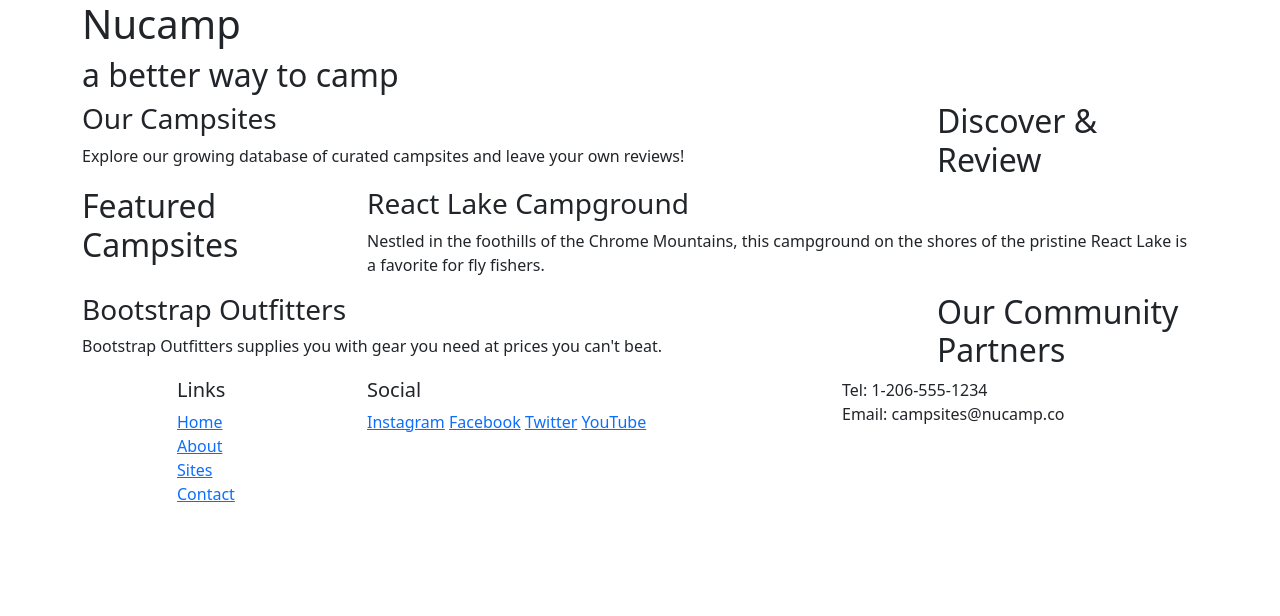
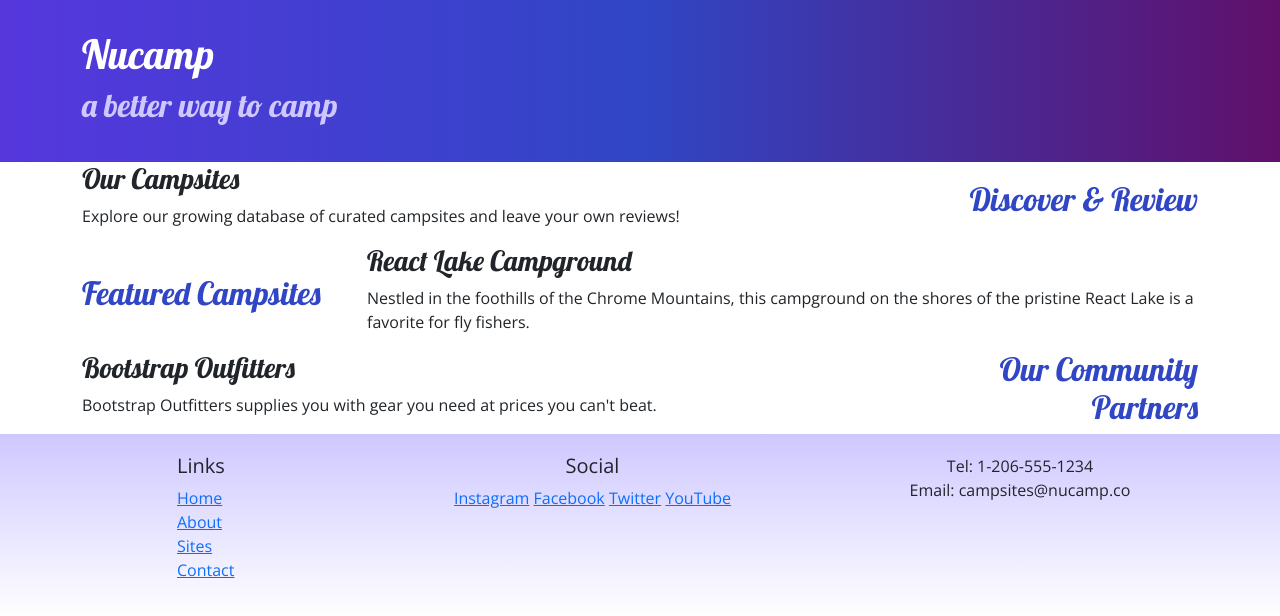
Before and after one commit to damssket/git-test, a plain HTML site: page index.html in a window 1280 px wide. Drawn offline with nearby package versions, Linux system fonts and the light colour scheme.

Commit message:
Adding styles

```diff
--- /dev/null
+++ b/css/styles.css
@@ -0,0 +1,32 @@
+body {
+    font-family: "Open Sans", sans-serif;
+}
+
+h1, h2, h3 {
+    font-family: "Lobster", cursive;
+}
+
+h2 {
+    color: #3046C5;
+}
+
+header {
+    padding: 30px;
+    background-image: linear-gradient(to right, #5637DD, #3046C5, #60106B);
+    color: white;
+}
+
+header h2 {
+    color: #CEC8FF;
+}
+
+footer {
+    background-image: linear-gradient(#CEC8FF, white);
+    padding: 20px 0;
+}
+
+.row-content {
+    padding: 50px 0;
+    border-bottom: 1px ridge;
+    min-height: 200px;
+}
--- a/index.html
+++ b/index.html
@@ -7,6 +7,9 @@
 
         <!-- Bootstrap CSS -->
         <link href="https://cdn.jsdelivr.net/npm/bootstrap@5.2.3/dist/css/bootstrap.min.css" rel="stylesheet" integrity="sha384-rbsA2VBKQhggwzxH7pPCaAqO46MgnOM80zW1RWuH61DGLwZJEdK2Kadq2F9CUG65" crossorigin="anonymous"/>
+        <!--Additional CSS must be placed after Bootstrap CSS -->
+        <link rel="stylesheet" href="https://fonts.googleapis.com/css?family=Lobster|Open+Sans" />
+        <link rel="stylesheet" href="css/styles.css" />
 
         <title>Nucamp: A Better Way to Camp</title>
     </head>
@@ -27,9 +30,9 @@
         <main class="container">
 
             <!--discover section-->
-            <section class="row">
+            <section class="row row-contain align-items-center">
                 <div class="col-sm-4 col-md-3 order-sm-last">
-                    <h2>Discover & Review</h2>
+                    <h2 class="text-sm-end">Discover & Review</h2>
                 </div>
                 <div class="col">
                     <h3>Our Campsites</h3>
@@ -38,7 +41,7 @@
             </section>
 
             <!--feacture section-->
-            <section class="row">
+            <section class="row row-contain align-items-center">
                 <div class="col-sm-4 col-md-3">
                     <h2>Featured Campsites</h2>
                 </div>
@@ -49,9 +52,9 @@
             </section>
 
             <!-- partner section -->
-            <section class="row">
+            <section class="row row-contain align-items-center">
                 <div class="col-sm-4 col-md-3 order-sm-last">
-                    <h2>Our Community Partners</h2>
+                    <h2 class="text-sm-end">Our Community Partners</h2>
                 </div>
                 <div class="col">
                 <h3>Bootstrap Outfitters</h3>
@@ -73,14 +76,14 @@
                             <li><a href="#">Contact</a></li>
                         </ul>
                     </div>
-                    <div class="col-6 col-sm-5">
+                    <div class="col-6 col-sm-5 text-center">
                         <h5>Social</h5>
                         <a href="http://instagram.com/">Instagram</a>
                         <a href="http://facebook.com/">Facebook</a>
                         <a href="http://twitter.com/">Twitter</a>
                         <a href="http://youtube.com/">YouTube</a>
                     </div>
-                    <div class="col-sm-4">
+                    <div class="col-sm-4 text-center">
                         Tel: 1-206-555-1234<br />
                         Email: campsites@nucamp.co
                     </div>
```
Also changed, not shown: 2 other files.
